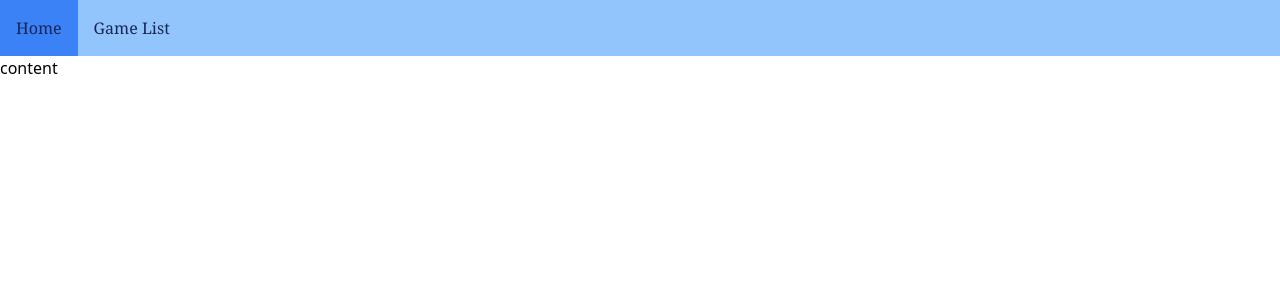
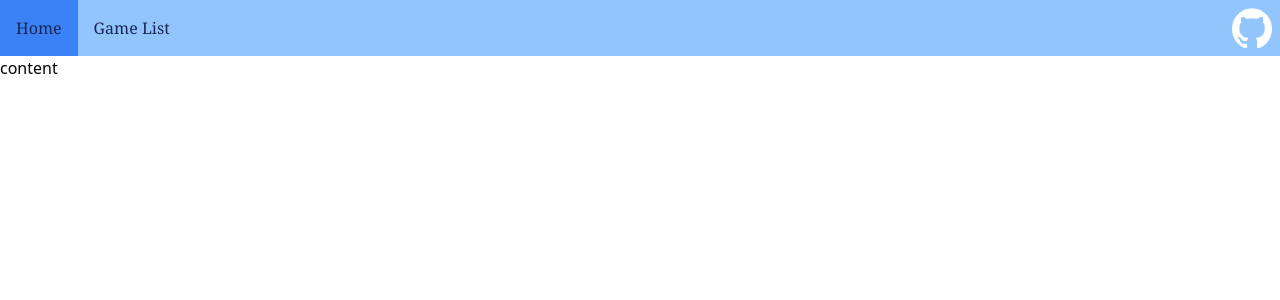
Before and after one commit to cookster9/django-htmx-tictactoe, a Django app: template tictactoe_app/templates/tictactoe_app/base.html in a window 1280 px wide. Shown: the top 300 px of the page. Run offline with Django 3.2, Linux system fonts and the light colour scheme; the template is opened without the code that fills it, so the values that code supplies are empty; some libraries are stand-ins or nearby versions.

Commit message:
icon link looks good

```diff
--- a/tictactoe_app/static/tictactoe_app/output.css
+++ b/tictactoe_app/static/tictactoe_app/output.css
@@ -558,8 +558,20 @@ video {
   position: static;
 }
 
+.right-5 {
+  right: 1.25rem;
+}
+
+.m-2 {
+  margin: 0.5rem;
+}
+
 .block {
   display: block;
+}
+
+.inline-block {
+  display: inline-block;
 }
 
 .flex {
@@ -590,6 +602,10 @@ video {
   height: auto;
 }
 
+.w-10 {
+  width: 2.5rem;
+}
+
 .w-16 {
   width: 4rem;
 }
@@ -610,6 +626,18 @@ video {
   width: auto;
 }
 
+.w-48 {
+  width: 12rem;
+}
+
+.w-1\/2 {
+  width: 50%;
+}
+
+.flex-auto {
+  flex: 1 1 auto;
+}
+
 .grid-cols-3 {
   grid-template-columns: repeat(3, minmax(0, 1fr));
 }
@@ -622,8 +650,16 @@ video {
   flex-direction: column;
 }
 
+.items-center {
+  align-items: center;
+}
+
 .justify-start {
   justify-content: flex-start;
+}
+
+.justify-end {
+  justify-content: flex-end;
 }
 
 .justify-center {
@@ -646,6 +682,11 @@ video {
   border-style: solid;
 }
 
+.border-black {
+  --tw-border-opacity: 1;
+  border-color: rgb(0 0 0 / var(--tw-border-opacity, 1));
+}
+
 .border-blue-500 {
   --tw-border-opacity: 1;
   border-color: rgb(59 130 246 / var(--tw-border-opacity, 1));
@@ -654,11 +695,6 @@ video {
 .border-white {
   --tw-border-opacity: 1;
   border-color: rgb(255 255 255 / var(--tw-border-opacity, 1));
-}
-
-.border-black {
-  --tw-border-opacity: 1;
-  border-color: rgb(0 0 0 / var(--tw-border-opacity, 1));
 }
 
 .bg-blue-300 {
@@ -691,6 +727,10 @@ video {
 
 .p-8 {
   padding: 2rem;
+}
+
+.p-1 {
+  padding: 0.25rem;
 }
 
 .text-right {
--- a/tictactoe_app/templates/tictactoe_app/base.html
+++ b/tictactoe_app/templates/tictactoe_app/base.html
@@ -7,8 +7,8 @@
     <title>My test page</title>
   </head>
   <body hx-headers='{"X-CSRFToken": "{{ csrf_token }}"}'>
-    <nav class="flex justify-start bg-blue-300 font-serif text-blue-950">
-
+    <nav class="flex flex-auto bg-blue-300 font-serif text-blue-950">
+        <div class="flex justify-start w-1/2">
           <a class="" href={% url 'startGame' %}>
             <div class="p-4 hover:bg-blue-500">
               Home
@@ -20,6 +20,13 @@
               Game List
             </div>
           </a>
+        </div>
+
+        <div class="flex items-center justify-end w-1/2">
+          <a class="text-right" target="_blank" href='https://www.github.com/cookster9/chat-trader-app'>
+            <img class="w-10 m-2" src="{% static 'tictactoe_app/github-mark-white.png' %}">
+          </a>
+        </div>
 
     </nav>
     {% block content %}
```
Also changed, not shown: tictactoe_app/static/tictactoe_app/github-mark-white.png (added). Lines whose indentation alone changed are shown as unchanged.
